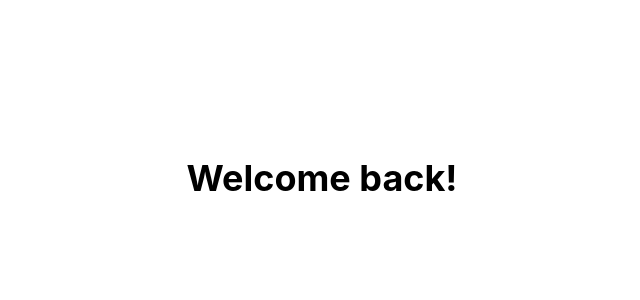
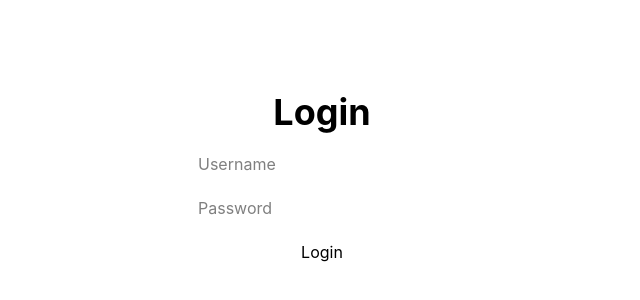
Before and after one commit to thanakittt/react-project, a React (Vite) app: page / in a window 1280 px wide. Shown: the part 222-522 px from the top of the page, without its empty margins (318-958 px from the left). Built offline with nearby package versions, Linux system fonts and the light colour scheme.

Commit message:
feat: add login ui

```diff
--- a/src/App.tsx
+++ b/src/App.tsx
@@ -2,6 +2,19 @@ import Welcome from "./Welcome";
 
 export default function App() {
   return (
-    <Welcome />
+    <div>
+
+      <LoginForm />
+    </div>
   );
 }
+function LoginForm() {
+  return (
+    <div className="flex justify-center items-center h-screen flex-col gap-5">
+      <h1 className="text-4xl font-bold  text-black">Login</h1>
+      <input type="text" placeholder="Username" />
+      <input type="password" placeholder="Password" />
+      <button>Login</button>
+    </div>
+  );
+}
```
